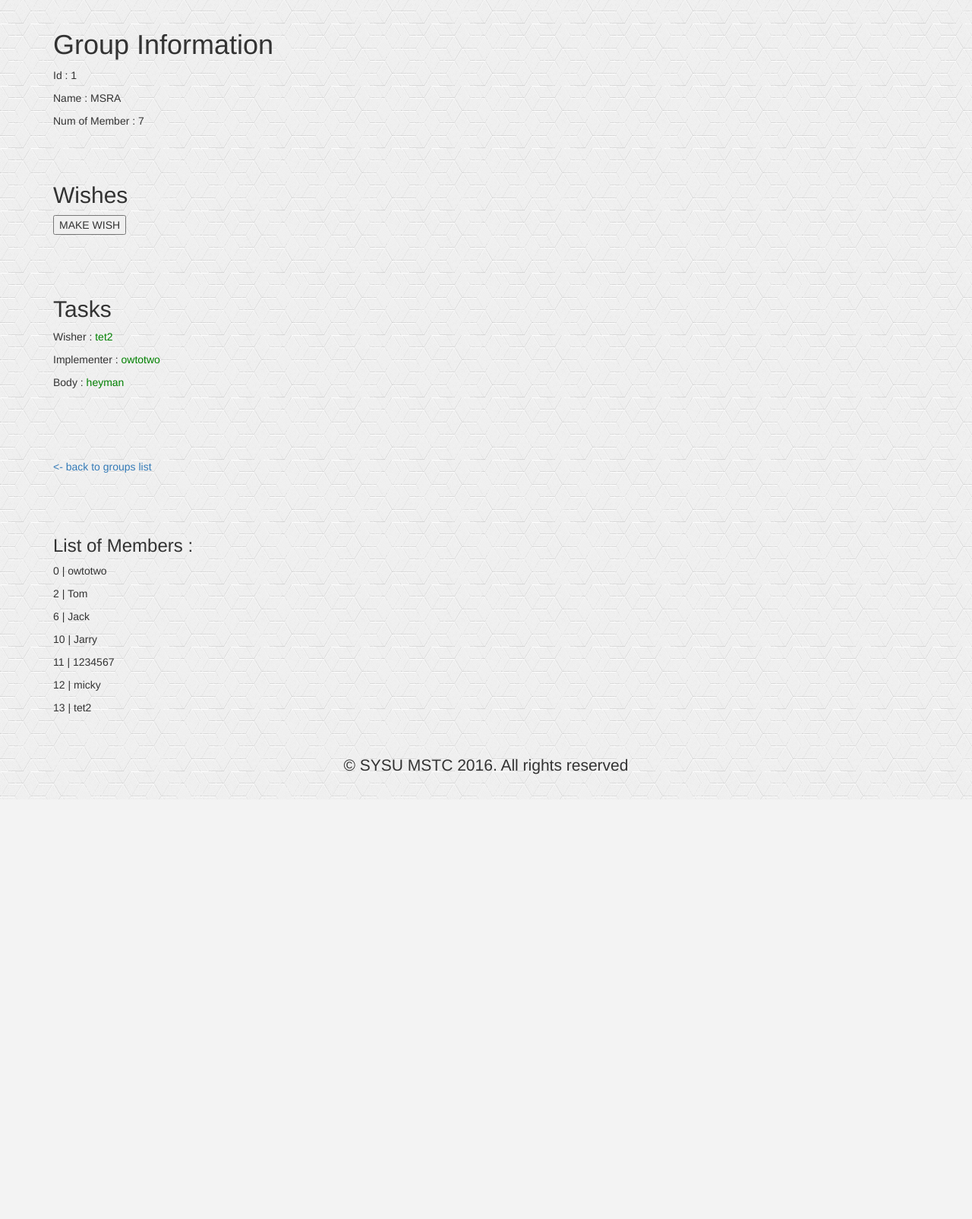
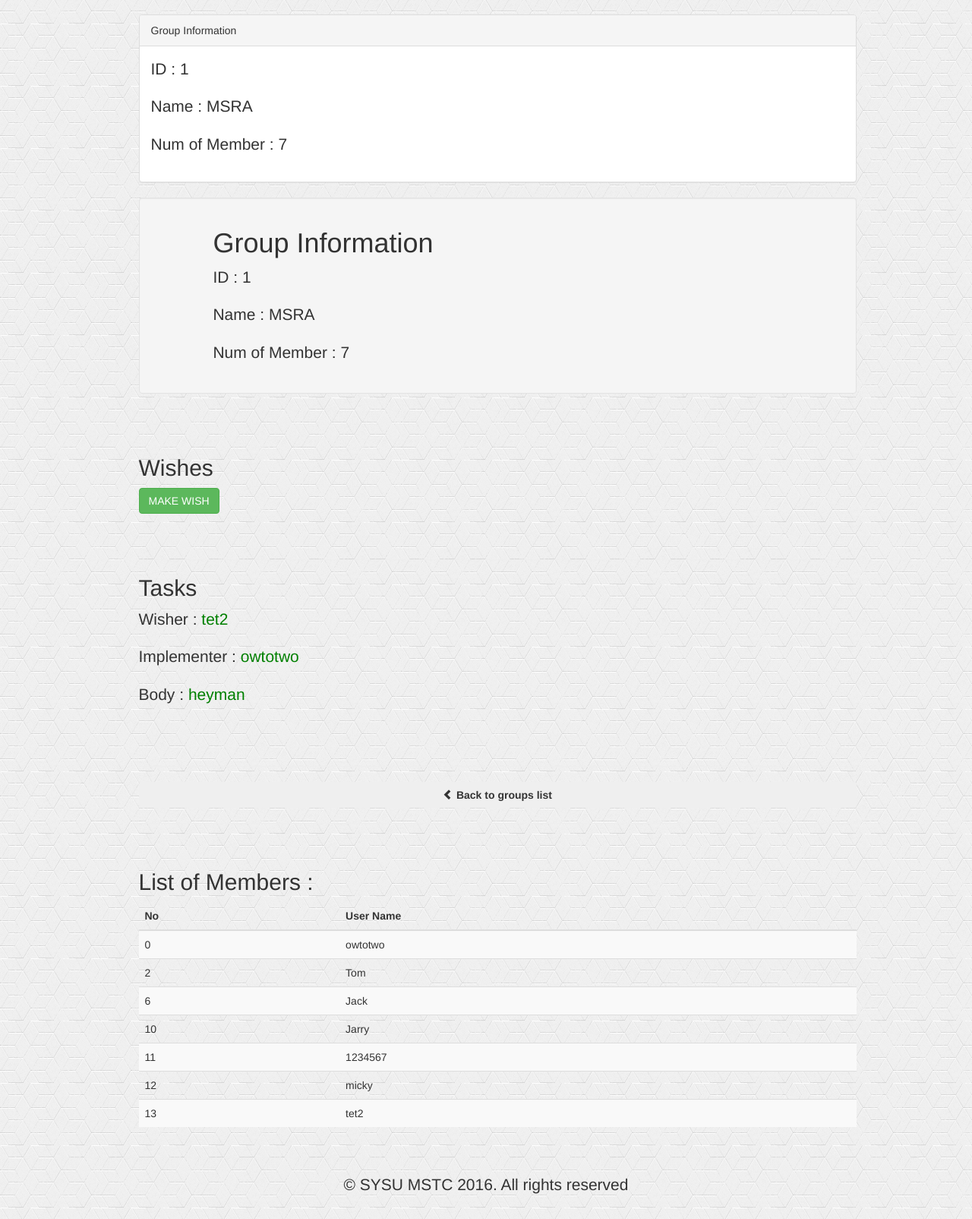
Before and after one commit to owtotwo/WishGroups, a Flask app: page /group_info/1 in a window 1280 px wide. Shown: the part 51-1655 px from the top of the page at 76% size. Before the commit the page ends 1103 px from the top, so only its background shows below. Run offline with Flask 2, Linux system fonts and the light colour scheme; a user stored in the database is signed in; data comes from the database, SQL or seed files in the repository; both versions use the stored data as it was after the commit; some libraries are stand-ins or nearby versions.

Commit message:
auto save

```diff
--- a/app/forms.py
+++ b/app/forms.py
@@ -2,8 +2,8 @@ from flask_wtf import Form
 from wtforms import Form, BooleanField, TextField, PasswordField, validators, StringField
 
 class LoginForm(Form):
-	username = StringField('username', validators = [validators.DataRequired()])
-	password = PasswordField('password', validators = [validators.DataRequired()])
+	username = StringField('Username', validators = [validators.DataRequired()])
+	password = PasswordField('Password', validators = [validators.DataRequired()])
 
 
 class RegistrationForm(Form):
--- a/app/templates/_form_macro.html
+++ b/app/templates/_form_macro.html
@@ -1,9 +1,7 @@
 {% macro render_field(field) %}
   <div class="form-group">
-		<label class="col-sm-2 control-label">{{ field.label }}</label>
-		  <div class="col-sm-10">
-        {{ field(**kwargs)|safe }}
-			</div>
+		<label class="col-sm-3 control-label" style="font-size:130%">{{ field.label }} :</label>
+		  <div class="col-sm-9">{{ field(**kwargs)|safe }}</div>
     <dd>
     {% if field.errors %}
       <ul class=errors>
--- a/app/templates/group_info.html
+++ b/app/templates/group_info.html
@@ -20,37 +20,73 @@
 	}
 	</script>
 
+  <div class="container">
+    <div class="row">
+      <div class="column col-md-offset-1 col-md-10">
+
+        <div class="panel panel-default">
+          <div class="panel-heading">Group Information</div>
+          <div class="panel-body">
+            <p class="lead"> ID       : {{ wishgroup.id }} </p>
+            <p class="lead"> Name     : {{ wishgroup.name }} </p>
+            <p class="lead"> Num of Member : {{ num_of_members }} </p>
+          </div>
+        </div>
+
+        <div class="contain well"><div class="row"><div class="column col-sm-offset-1 col-sm-7">
           <h1>Group Information</h1>
-	<p> Id       : {{ wishgroup.id }} </p>
-	<p> Name     : {{ wishgroup.name }} </p>
-	<p> Num of Member : {{ num_of_members }} </p>
+          <p class="lead"> ID       : {{ wishgroup.id }} </p>
+          <p class="lead"> Name     : {{ wishgroup.name }} </p>
+          <p class="lead"> Num of Member : {{ num_of_members }} </p>
+        </div></div></div>
+
         <br/><hr>
 
         <h2>Wishes</h2>
-	<button onclick="make_wish()" id="my_button">MAKE WISH</button>
+        <button onclick="make_wish()" id="my_button" class="btn btn-success">MAKE WISH</button>
         <div id="make_wish"></div><br/>
         {% for wish in member_wishes %}
-	<p>Wisher : <font color="green">{{ wish.wisher.user.username }}</font> </p>
-	<p>Implementer : <font color="green">{{ wish.implementer.user.username }}</font> </p>
-	<p>Body : <font color="green">{{ wish.body }}</font> </p>
+        <p class="lead">Wisher : <font color="green">{{ wish.wisher.user.username }}</font> </p>
+        <p class="lead">Implementer : <font color="green">{{ wish.implementer.user.username }}</font> </p>
+        <p class="lead">Body : <font color="green">{{ wish.body }}</font> </p>
         <br/>
         {% endfor %}
         <br/><hr>
 
         <h2>Tasks</h2>
         {% for task in member_tasks %}
-	<p>Wisher : <font color="green">{{ task.wisher.user.username }}</font> </p>
-	<p>Implementer : <font color="green">{{ task.implementer.user.username }}</font> </p>
-	<p>Body : <font color="green">{{ task.body }}</font> </p>
+        <p class="lead">Wisher : <font color="green">{{ task.wisher.user.username }}</font> </p>
+        <p class="lead">Implementer : <font color="green">{{ task.implementer.user.username }}</font> </p>
+        <p class="lead">Body : <font color="green">{{ task.body }}</font> </p>
         <br/>
         {% endfor %}
+
         <br/><hr>
 
-	<p><a href="/group_list"> &lt- back to groups list</a></p>
+        <button class="btn btn-block" onclick="location='/group_list'">
+          <strong><span class="glyphicon glyphicon-chevron-left"></span> Back to groups list</strong>
+        </button>
+
         <hr><br/>
 
-	<h3> List of Members : </h3>
+
+        <h2> List of Members : </h2>
+        <table class="table table-striped">
+          <thead>
+            <th>No</th>
+            <th>User Name</th>
+          </thead>
+          <tbody>
             {% for member in wishgroup_members %}
-		<p>{{ member.inner_id }} | {{ member.user.username }}</p>
+            <tr>
+              <td>{{ member.inner_id }}</td>
+              <td>{{ member.user.username }}</td>
+            </tr>
             {% endfor %}
+          </tbody>
+        </table>
+
+      </div>
+    </div>
+  </div>
 {% endblock %}
--- a/app/view.py
+++ b/app/view.py
@@ -82,6 +82,7 @@ def join_group():
 		wishgroup_id = int(request.args.get('wishgroup_id'))
 		if not user_is_in_wishgroup(login.current_user.id, wishgroup_id):
 			add_member(login.current_user.id, int(wishgroup_id))
+			flash("Joined %s (group %d) successfully!" % (find_wishgroup_by_id(wishgroup_id).name, wishgroup_id))
 			return redirect(url_for('group_info', wishgroup_id = wishgroup_id))
 		else:
 			flash('You have been in this group!')
```
Also changed, not shown: app/templates/group_list.html (+34 -19 lines), app/templates/index.html (+4 -4 lines), app/templates/login.html (+7 -8 lines), app/templates/register.html (+24 -0 lines), db/app.db. Lines whose indentation alone changed are shown as unchanged.
